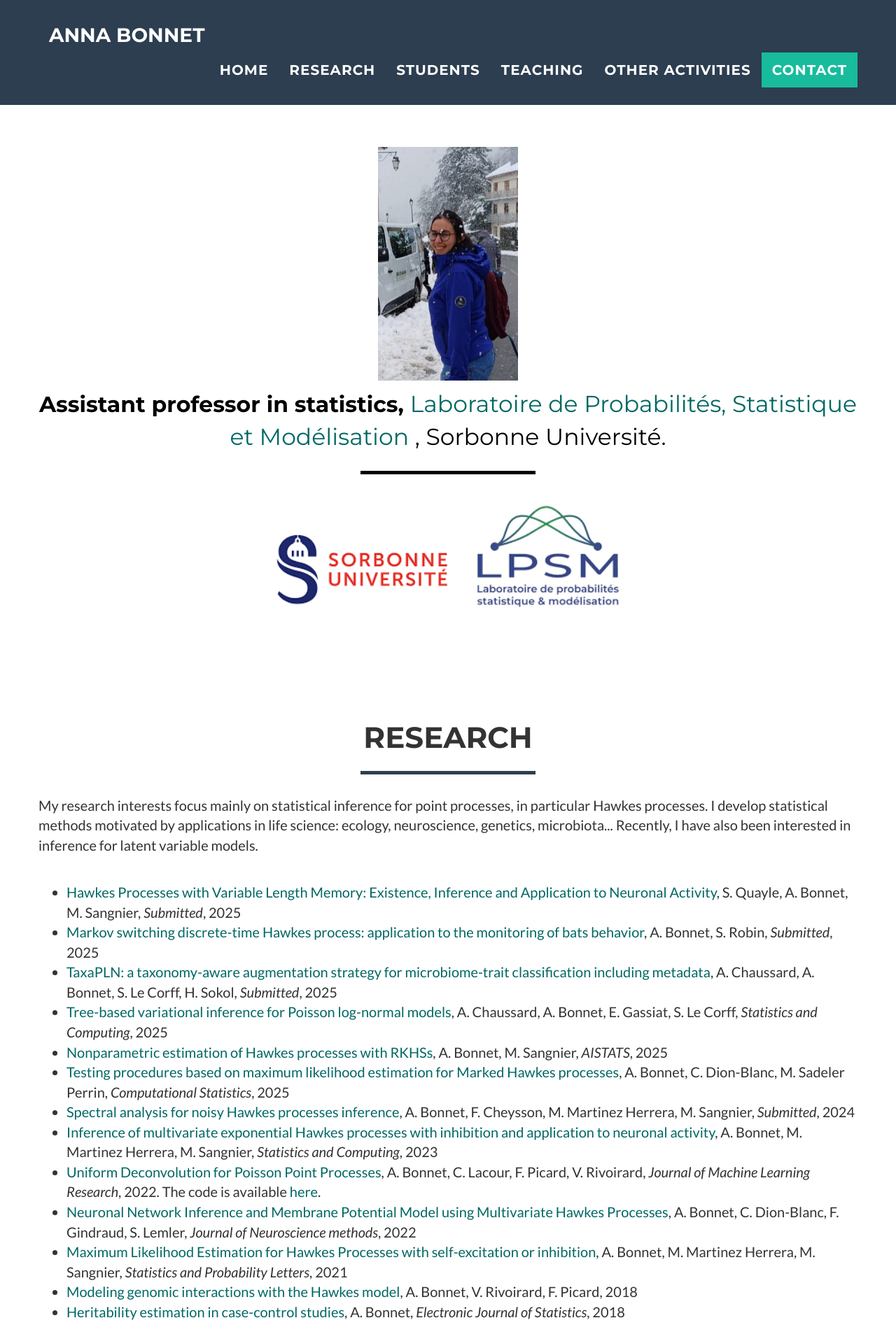
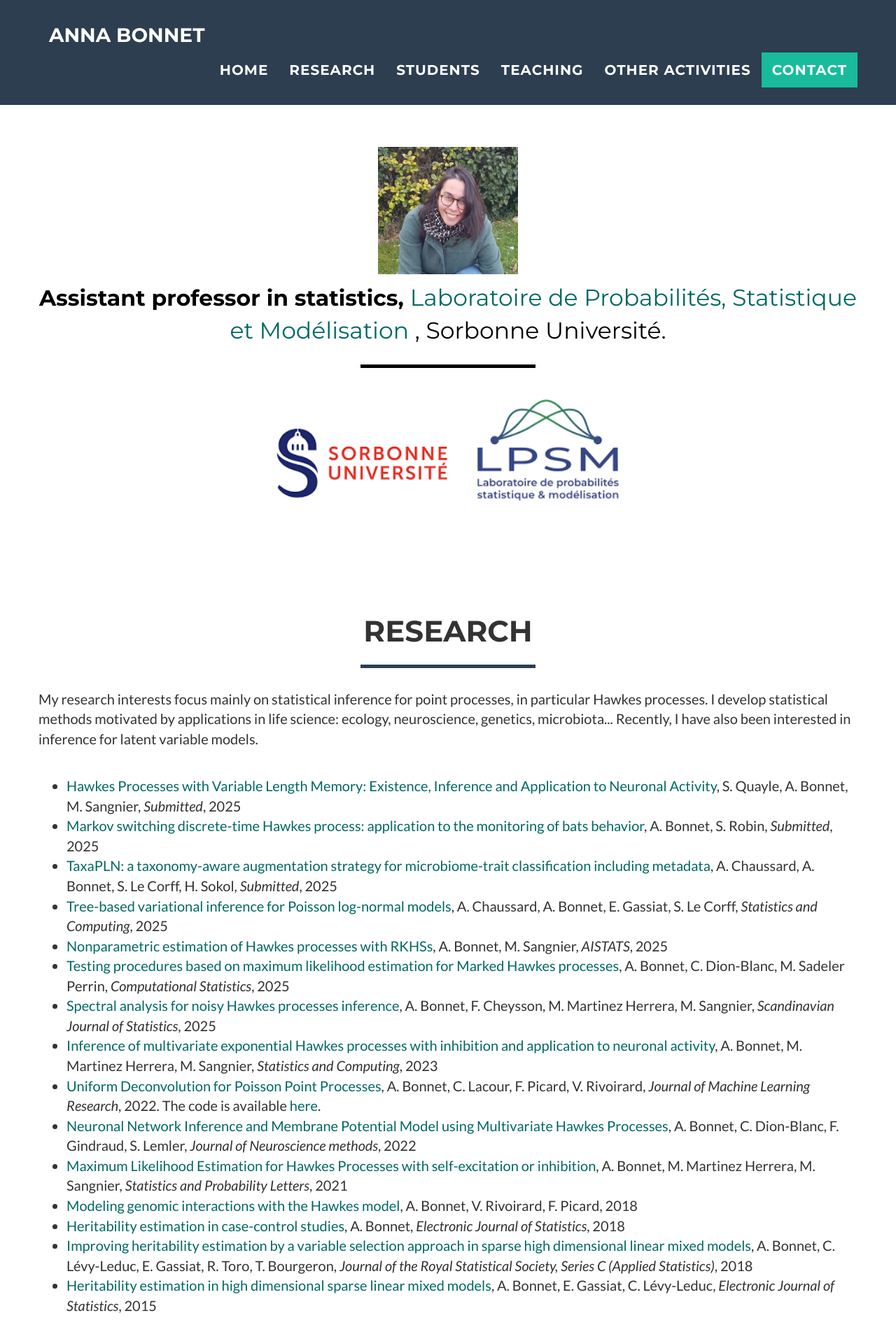
Before and after one commit to AnnaBonnet/AnnaBonnet.github.io, a website: page index.html in a window 1280 px wide. Shown: the top 1894 px of the page at 70% size. Drawn offline with nearby package versions, Linux system fonts and the light colour scheme.

Commit message:
photo 2025

```diff
--- a/index.html
+++ b/index.html
@@ -91,7 +91,7 @@
         <div class="container">
             <div class="row">
                 <div class="col-lg-13">
-                    <img class="img-responsive"width=200px src="img/ab_bis.jpg" alt="">
+                    <img class="img-responsive"width=200px src="img/ab_salem.jpg" alt="">
                     <div class="intro-text">
                         <span class="name"> Assistant professor  in statistics,
                         <span class="skills">
@@ -137,7 +137,7 @@
 
                   <li> <a href="https://arxiv.org/pdf/2410.05008"> Testing procedures based on maximum likelihood estimation for Marked Hawkes processes</a>, A. Bonnet, C. Dion-Blanc, M. Sadeler Perrin, <em>Computational Statistics</em>, 2025 </li>
 
-    <li> <a href="https://arxiv.org/abs/2405.12581"> Spectral analysis for noisy Hawkes processes inference</a>, A. Bonnet, F. Cheysson, M. Martinez Herrera, M. Sangnier, <em>Submitted</em>, 2024</li>
+    <li> <a href="https://arxiv.org/abs/2405.12581"> Spectral analysis for noisy Hawkes processes inference</a>, A. Bonnet, F. Cheysson, M. Martinez Herrera, M. Sangnier, <em>Scandinavian Journal of Statistics</em>, 2025</li>
     <li> <a href="https://arxiv.org/abs/2205.04107"> Inference of multivariate exponential Hawkes processes with inhibition and application to neuronal activity</a>, A. Bonnet, M. Martinez Herrera, M. Sangnier, <em>Statistics and Computing</em>, 2023 </li>
     <li> <a href="https://arxiv.org/abs/2010.04557"> Uniform Deconvolution for Poisson Point Processes</a>, A. Bonnet, C. Lacour, F. Picard, V. Rivoirard, <em>Journal of Machine Learning Research</em>, 2022.  The code is available <a href="https://github.com/AnnaBonnet/PoissonDeconvolution"> here</a>. </li>
     <li> <a href="https://arxiv.org/abs/2108.00758"> Neuronal Network Inference and Membrane Potential Model using Multivariate Hawkes Processes</a>, A. Bonnet, C. Dion-Blanc, F. Gindraud, S. Lemler, <em>Journal of Neuroscience methods</em>, 2022</li>
```
Also changed, not shown: img/ab_salem.jpg (added).
